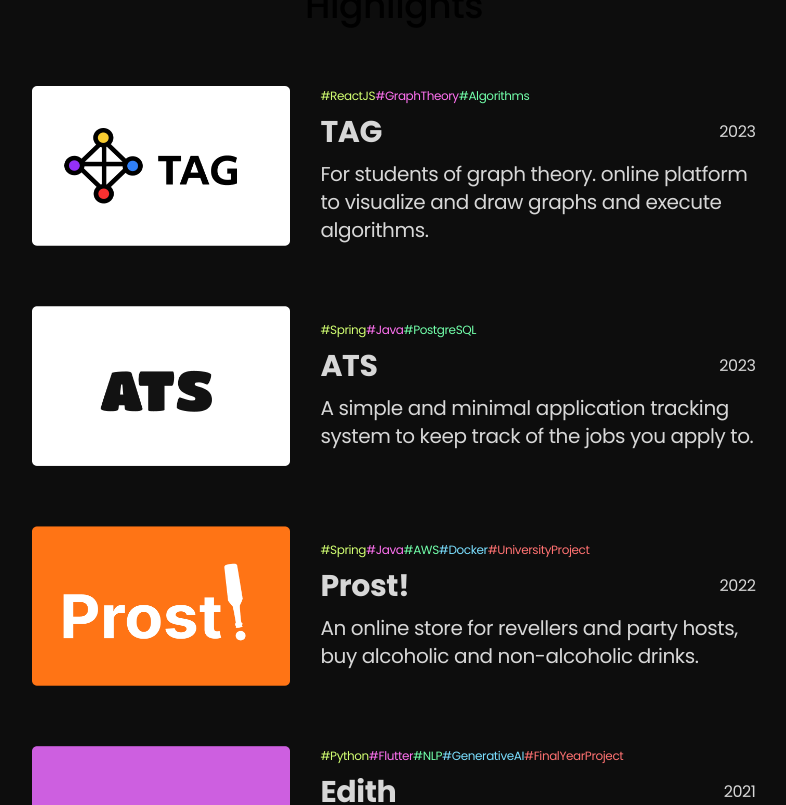
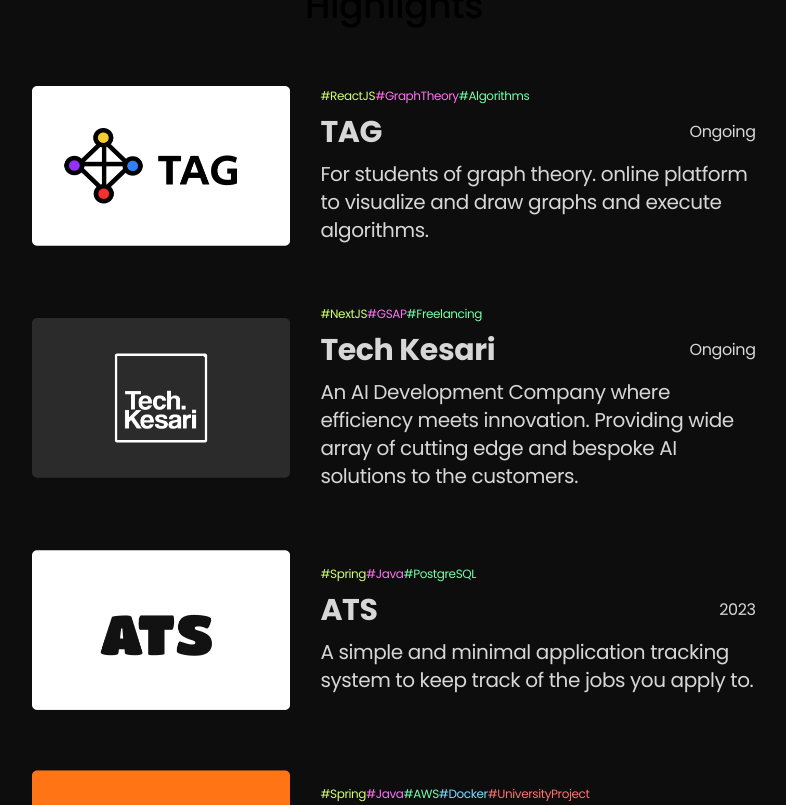
Before and after one commit to Harshit-Vavaiya/portfolio, a Next.js app: page / in a window 1280 px wide. Shown: the part 1960-2765 px from the top of the page, without its empty margins (246-1032 px from the left). Built offline with nearby package versions, Linux system fonts and the light colour scheme.

Commit message:
techkesari added

```diff
--- a/src/app/components/highlights/highlights.tsx
+++ b/src/app/components/highlights/highlights.tsx
@@ -2,6 +2,7 @@
 import ats from "/public/images/ats.png";
 import tag from "/public/images/tag.png";
 import prost from "/public/images/prost.png";
+import techkesari from "/public/images/techkesari.png";
 import edith from "/public/images/edith.png";
 import Image, { StaticImageData } from "next/image";
 import { useState } from "react";
@@ -12,9 +13,18 @@
     image: tag,
     description:
       "For students of graph theory. online platform to visualize and draw graphs and execute algorithms.",
-    year: "2023",
-    link: "#",
+    year: "Ongoing",
+    link: "https://tag-initial.vercel.app/",
     tags: ["ReactJS", "GraphTheory", "Algorithms"],
+  },
+  {
+    title: "Tech Kesari",
+    image: techkesari,
+    description:
+      "An AI Development Company where efficiency meets innovation. Providing wide array of cutting edge and bespoke AI solutions to the customers. ",
+    year: "Ongoing",
+    link: "https://www.techkesari.com/",
+    tags: ["NextJS", "GSAP", "Freelancing"],
   },
   {
     title: "ATS",
@@ -69,13 +79,15 @@
   tags: Array<string>;
   title: string;
   year: string;
-  description: string; // Change here to use description directly
+  description: string;
+  link: string; // Change here to use description directly
 }
 
 const HighlightCard: React.FC<HighlightCardProps> = ({
   image,
   tags,
   title,
+  link,
   year,
   description,
 }) => {
@@ -126,7 +138,12 @@
             })}
           </div>
           <div className="flex items-center justify-stretch w-full text-[#d7d7d7]">
-            <span className="text-3xl font-bold flex-1">{title}</span>
+            <a
+              href={link}
+              className="text-3xl font-bold flex-1 hover:underline"
+            >
+              {title}
+            </a>
             <span className="text-md font-extralight flex-1 text-right">
               {year}
             </span>
```
Also changed, not shown: public/images/techkesari.png (added).
